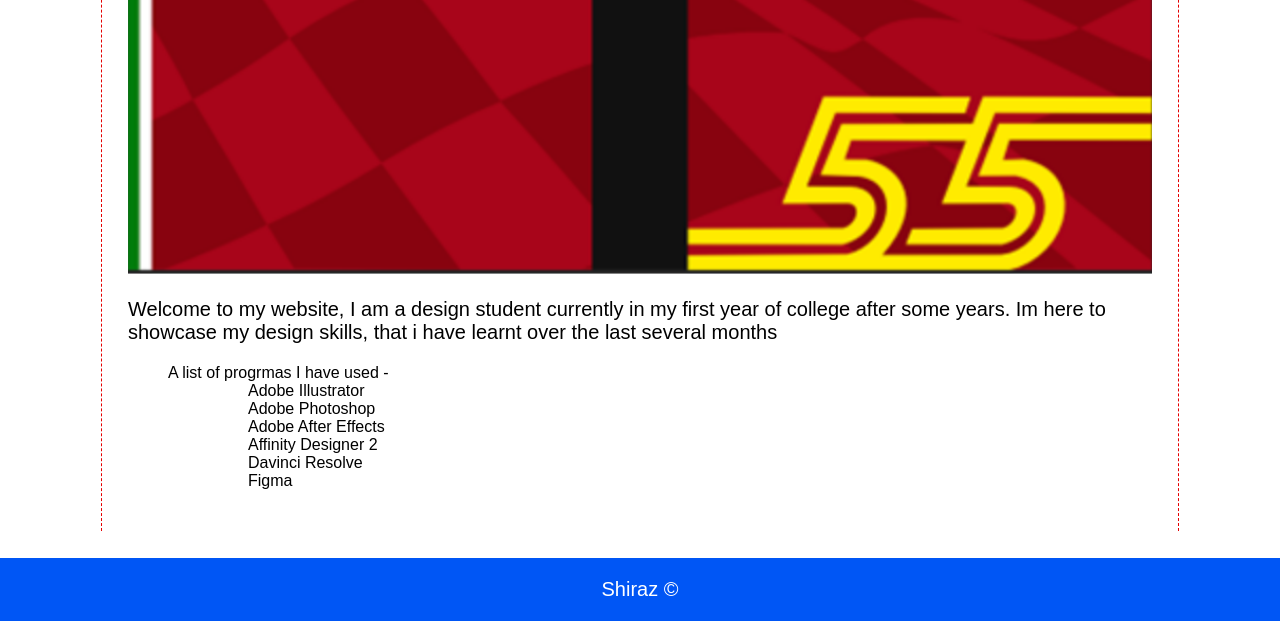
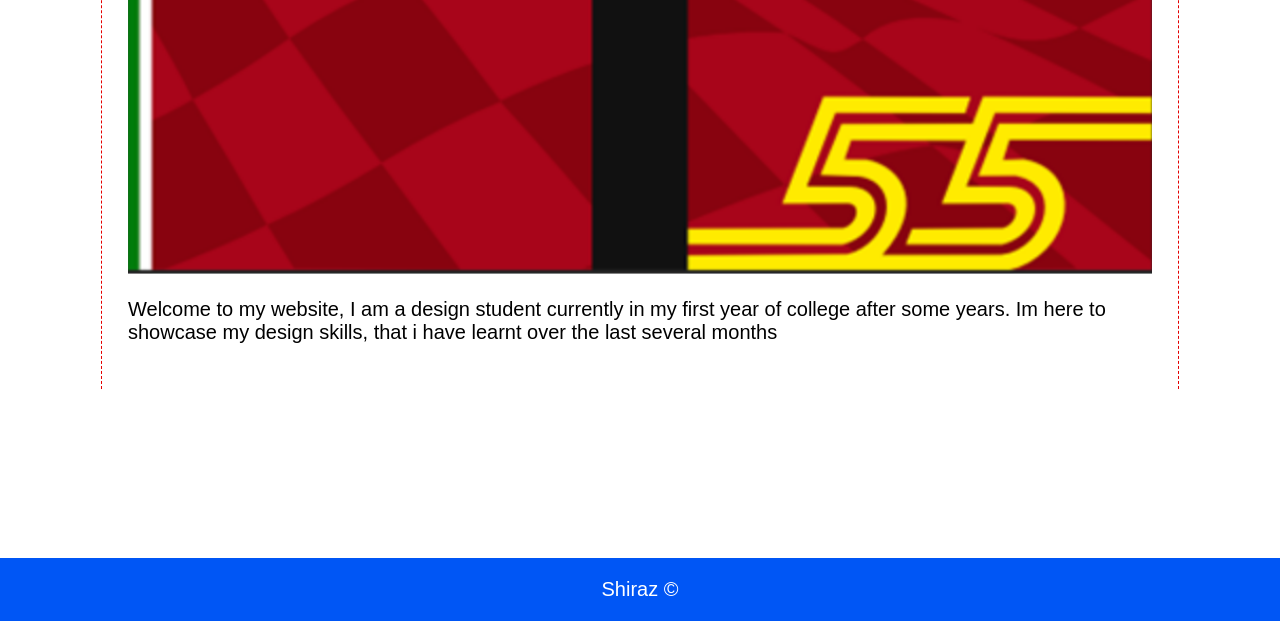
Before and after one commit to Shaazi404/College-Website, a plain HTML site: page index.html in a window 1280 px wide. Shown: the part 179-800 px from the top of the page. Drawn offline with Linux system fonts and the light colour scheme.

Commit message:
index.html

```diff
--- a/index.html
+++ b/index.html
@@ -1,5 +1,5 @@
 <!DOCTYPE html>
-<html>
+<html lang = "en">
 <head>
 <meta name="viewport" content="width=device-width, initial-scale=1">
 <link rel="stylesheet" href="https://cdnjs.cloudflare.com/ajax/libs/font-awesome/4.7.0/css/font-awesome.min.css">
@@ -30,14 +30,6 @@
 
 <p>Welcome to my website, I am a design student currently in my first year of college after some years. Im here to showcase my design skills, that i have learnt over the last several months</p>
 
-<ul>A list of progrmas I have used -<ul>
-<ol>Adobe Illustrator</ol>
-<ol>Adobe Photoshop</ol>
-<ol>Adobe After Effects</ol>
-<ol>Affinity Designer 2</ol>
-<ol>Davinci Resolve</ol>
-<ol>Figma</ol>
-
 </main>
 
 <div class="footer">
```
